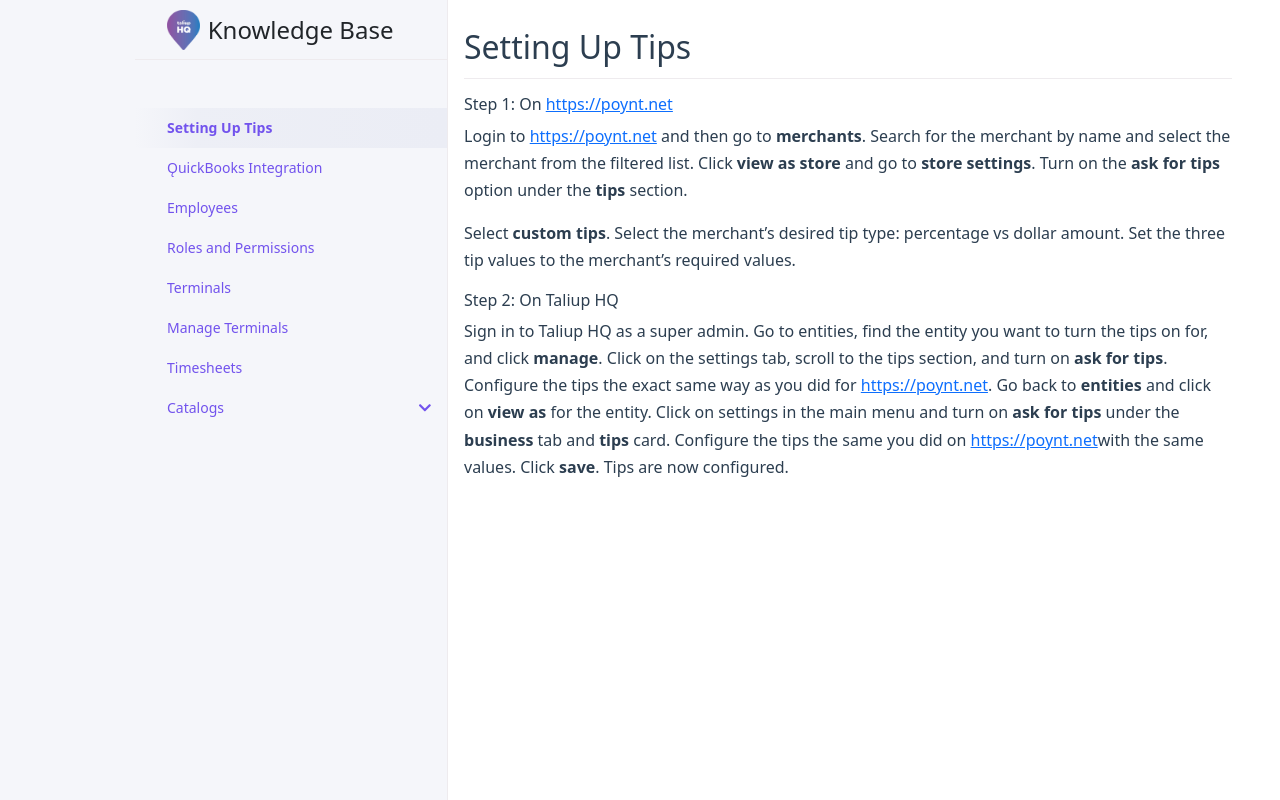
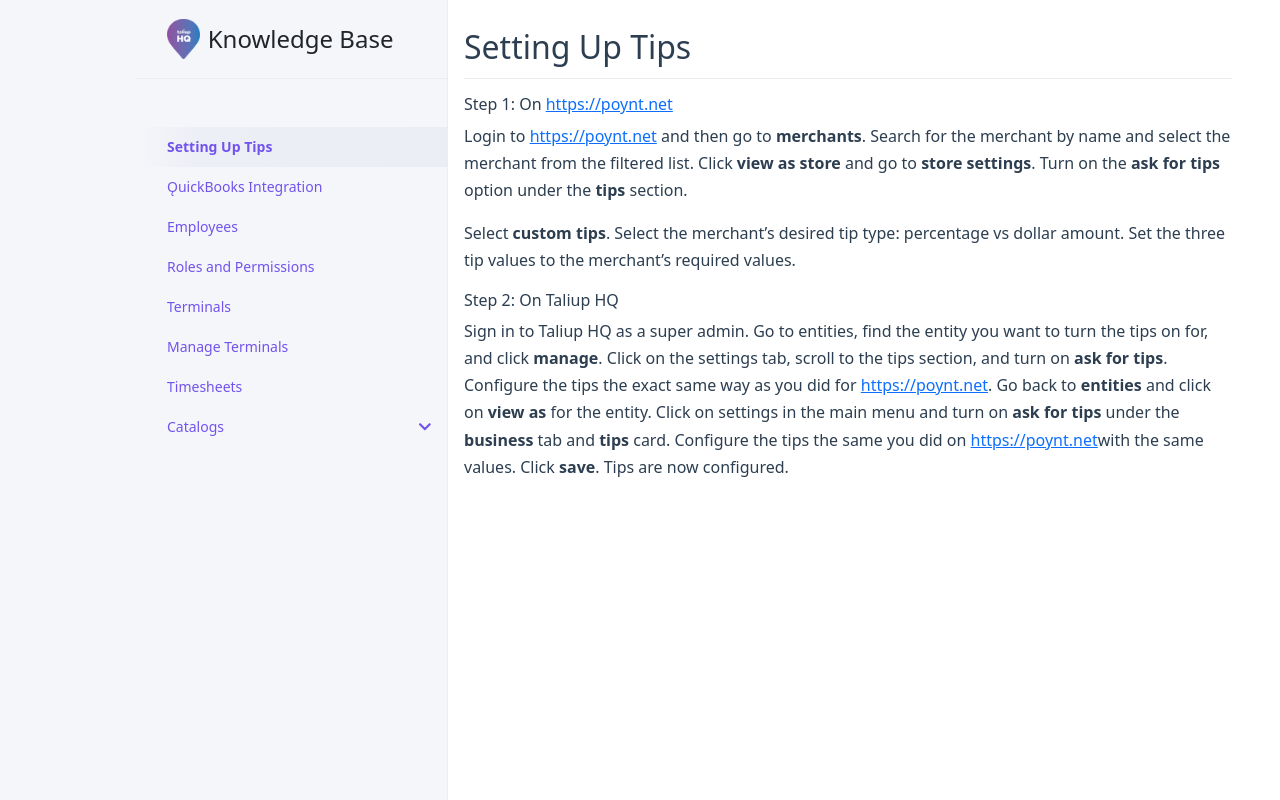
Before and after one commit to Taliup/taliuphq-kb, a Vue app: page / in a window 1280 px wide. Shown: the top 800 px of the page. Built offline with nearby package versions, Linux system fonts and the light colour scheme.

Commit message:
Update Index.vue

```diff
--- a/src/components/Index.vue
+++ b/src/components/Index.vue
@@ -373,8 +373,8 @@
   }
 
   .site-title {
-    padding-top: 0.5rem !important;
-    padding-bottom: 0.5rem !important;
+    padding-top: 1.2rem !important;
+    padding-bottom: 1.2rem !important;
     padding-right: 2rem !important;
     padding-left: 2rem !important;
   }
```
